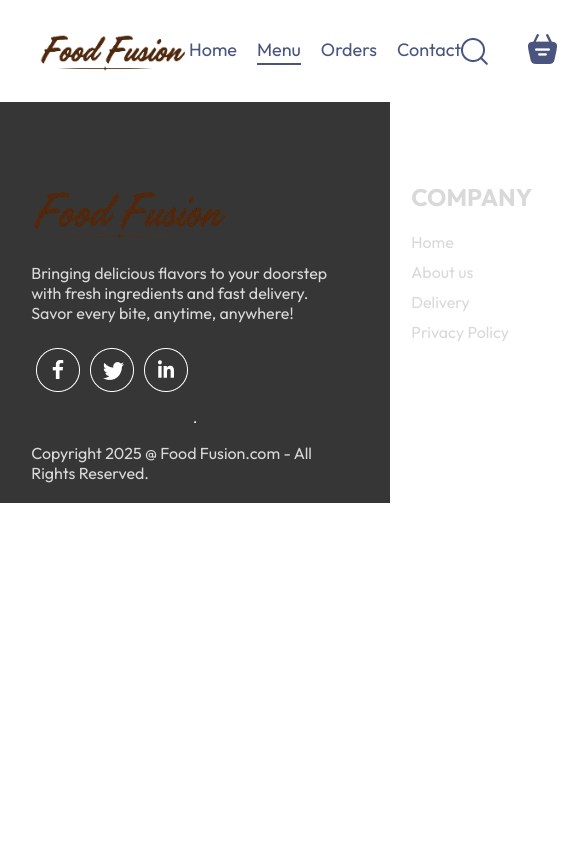
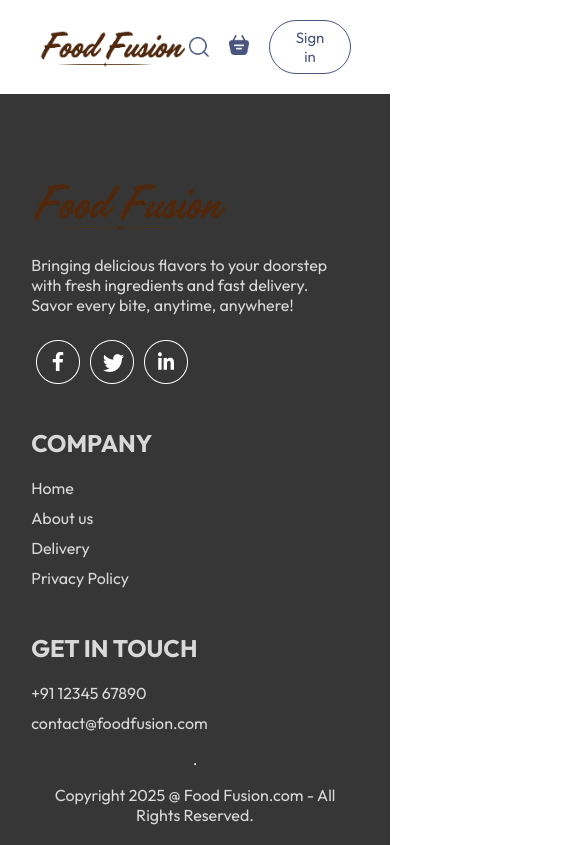
Before and after one commit to Mohan0416/Food-Ordering-Website, a React (Vite) app: page /placeorder in a window 390 px wide. Shown: the top 845 px of the page, 585 px wide, since content can reach past the window. Built offline with nearby package versions, Linux system fonts and the light colour scheme.

Commit message:
website responsive done

```diff
--- a/src/components/AppDownload/AppDownload.css
+++ b/src/components/AppDownload/AppDownload.css
@@ -1,7 +1,7 @@
 .app-download{
     margin: auto auto;
     margin-top: 100px;
-    font-size: max(3vw,30px);
+    font-size: max(3vw,20px);
     font-weight: 600;
     text-align: center;
     margin-bottom: 100px;
--- a/src/components/AppDownload/AppDownload.jsx
+++ b/src/components/AppDownload/AppDownload.jsx
@@ -3,7 +3,7 @@ import './AppDownload.css'
 import { assets } from '../../assets/assets'
 const AppDownload = () => {
   return (
-    <div className='app-download'>
+    <div className='app-download' id='app-download'>
         <p>For Better Experience Download <br/> FoodFusion App</p>
         <div className="app-platform">
             <img src={assets.play_store} alt="" />
--- a/src/components/Footer/Footer.css
+++ b/src/components/Footer/Footer.css
@@ -36,3 +36,14 @@
 .dot{
     width: 200px;
 }
+
+@media(max-width:750px){
+    .footer-content{
+        display: flex;
+        flex-direction: column;
+        gap: 35px;
+    }
+    .footer-copyright{
+        text-align: center;
+    }
+}
--- a/src/components/Footer/Footer.jsx
+++ b/src/components/Footer/Footer.jsx
@@ -3,7 +3,7 @@ import './Footer.css'
 import { assets } from '../../assets/assets'
 const Footer = () => {
   return (
-    <div className='footer'>
+    <div className='footer' id='footer'>
         <div className="footer-content">
             <div className="footer-left">
                 <img className='dot'src="/src/assets/logo2.png"/>
--- a/src/components/Header/Header.css
+++ b/src/components/Header/Header.css
@@ -34,3 +34,19 @@
     font-size: max(1vw 13px);
     border-radius: 50px;
 }
+@media(max-width:1050px){
+    .content{
+        max-width: 45%;
+    }
+}
+@media(max-width:750px){
+    .content{
+        max-width: 60%;
+    }
+    .content p{
+        display: none;
+    }
+    .content button{
+        padding :2vw 4vw;
+    }
+}
--- a/src/components/Menu/Menu.css
+++ b/src/components/Menu/Menu.css
@@ -48,3 +48,9 @@
     border: 2px solid tomato; ;
     padding: 2px;
 }
+@media(max-width:1050px) {
+    .exp-text{
+        max-width: 100%;
+        font-size: 14px;
+    }
+}
--- a/src/components/Navbar/Navbar.css
+++ b/src/components/Navbar/Navbar.css
@@ -50,3 +50,45 @@
     right: -8px;
     border-radius: 5px;
 }
+@media(max-width:1050px){
+    .navbar.logo{
+        width: 140px;
+    }
+    .navbar-menu{
+        gap:20px;
+        font-size: 17px;
+    }
+    .navbar-right{
+        gap:30px;
+    }
+    .navbar-right img{
+        width:22px;
+    }
+    .navbar-right button{
+        padding:8px 25px;
+    }
+}
+@media(max-width:900px){
+    .navbar.logo{
+        width: 1200px;
+    }
+    .navbar-menu{
+        gap:15px;
+        font-size: 16px;
+    }
+    .navbar-right{
+        gap:20px;
+    }
+    .navbar-right img{
+        width:20px;
+    }
+    .navbar-right button{
+        padding:7px 20px;
+        font-size: 15px;
+    }
+}
+@media(max-width:750px){
+    .navbar-menu{
+        display:none;
+    }
+}
--- a/src/components/Navbar/Navbar.jsx
+++ b/src/components/Navbar/Navbar.jsx
@@ -1,16 +1,17 @@
 import React, { useState } from 'react'
 import './Navbar.css'
 import {assets} from '../../assets/assets'
+import { Link } from 'react-router-dom'
 const Navbar = () => {
   const [menu,setMenu] = useState("Menu");
   return (
     <div className='navbar'>
       <img src="/src/assets/logo2.png" alt="" className="logo" />
       <ul className="navbar-menu">
-        <li onClick={()=>setMenu("Home")} className={menu==="Home"?"active":""}>Home</li>
-        <li onClick={()=>setMenu("Menu")} className={menu==="Menu"?"active":""}>Menu</li>
-        <li onClick={()=>setMenu("Orders")} className={menu==="Orders"?"active":""}>Orders</li>
-        <li onClick={()=>setMenu("Contact")} className={menu==="Contact"?"active":""}>Contact</li>
+        <Link onClick={()=>setMenu("Home")} className={menu==="Home"?"active":""}>Home</Link>
+        <a href='#explore-menu'onClick={()=>setMenu("Menu")} className={menu==="Menu"?"active":""}>Menu</a>
+        <a href='#app-download'onClick={()=>setMenu("Orders")} className={menu==="Orders"?"active":""}>Orders</a>
+        <a href='#footer'onClick={()=>setMenu("Contact")} className={menu==="Contact"?"active":""}>Download</a>
       </ul>
       <div className="navbar-right">
         <img src={assets.search_icon} alt="" />
```
